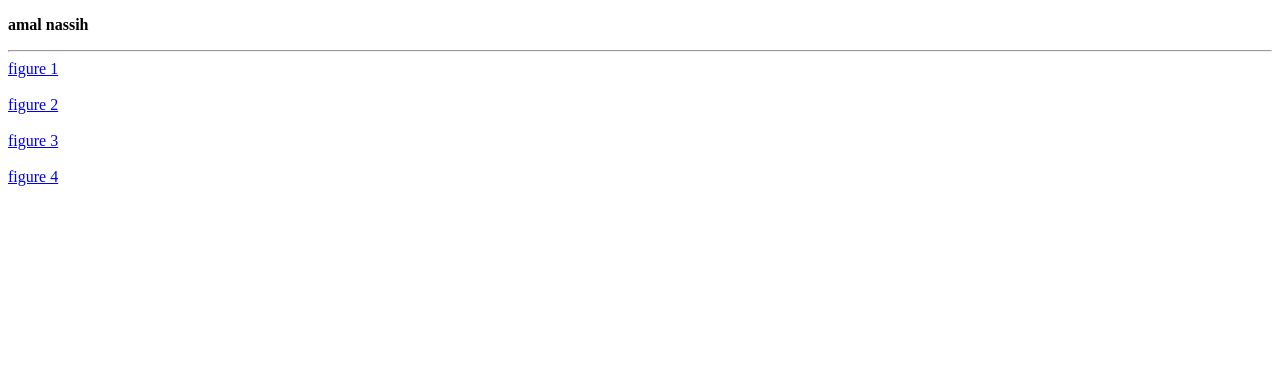
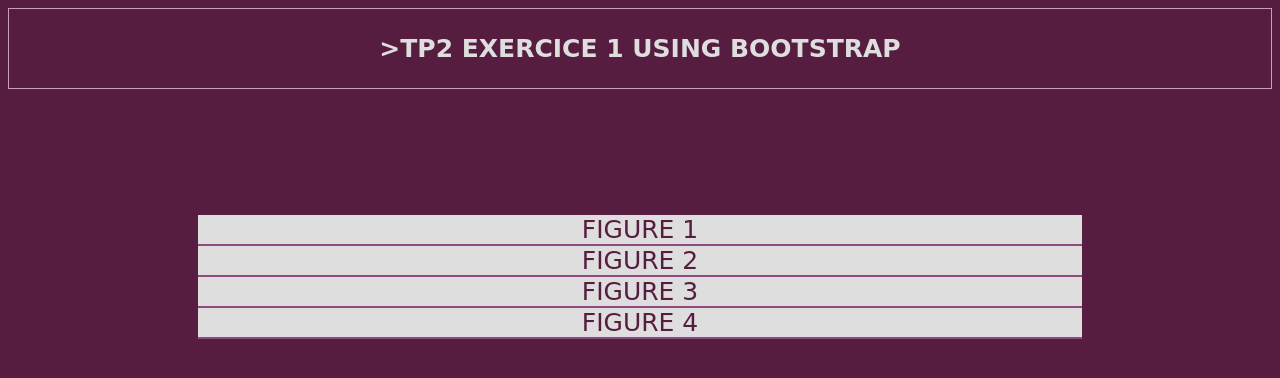
Before and after one commit to amal-nassih/amal-nassih.github.io, a plain HTML site: page usingbootstrap.html in a window 1280 px wide. Drawn offline with Linux system fonts and the light colour scheme.

Commit message:
Update usingbootstrap.html

```diff
--- a/usingbootstrap.html
+++ b/usingbootstrap.html
@@ -1,20 +1,41 @@
 <!DOCTYPE html>
 <html>
   <head>
-    <title>exercice 1 using bootstrap</title>
+    <title>>tp2 exercice 1</title>
+    <link rel="stylesheet" type="text/css" href="interface.css">
   </head>
   <body>
+
+    <div class="am">
     <p>
-      <strong>amal nassih </strong>
-      <hr>
+      <strong>>tp2 exercice 1 using bootstrap </strong></p>
+    </div>
+
+
+  <div class="main">
+
+    <div class="m1">
     <a href="./tp2-ex1-2f1.html">figure 1</a>
-    <br><br>
+
+    <br></div>
+
+    <div class="m1">
     <a href="./tp2-ex1-2f2.html">figure 2</a>
-    <br><br>
+
+    <br></div>
+
+    <div class="m1">
     <a href="./tp2-ex1-2f3.html">figure 3</a>
-    <br><br>
+
+    <br></div>
+
+    <div class="m1">
     <a href="./tp2-ex1-2f4.html">figure 4</a>
-    <br><br>
-    </p>
+
+    </div>
+
+
+
+  </div>
   </body>
 </html>
```
